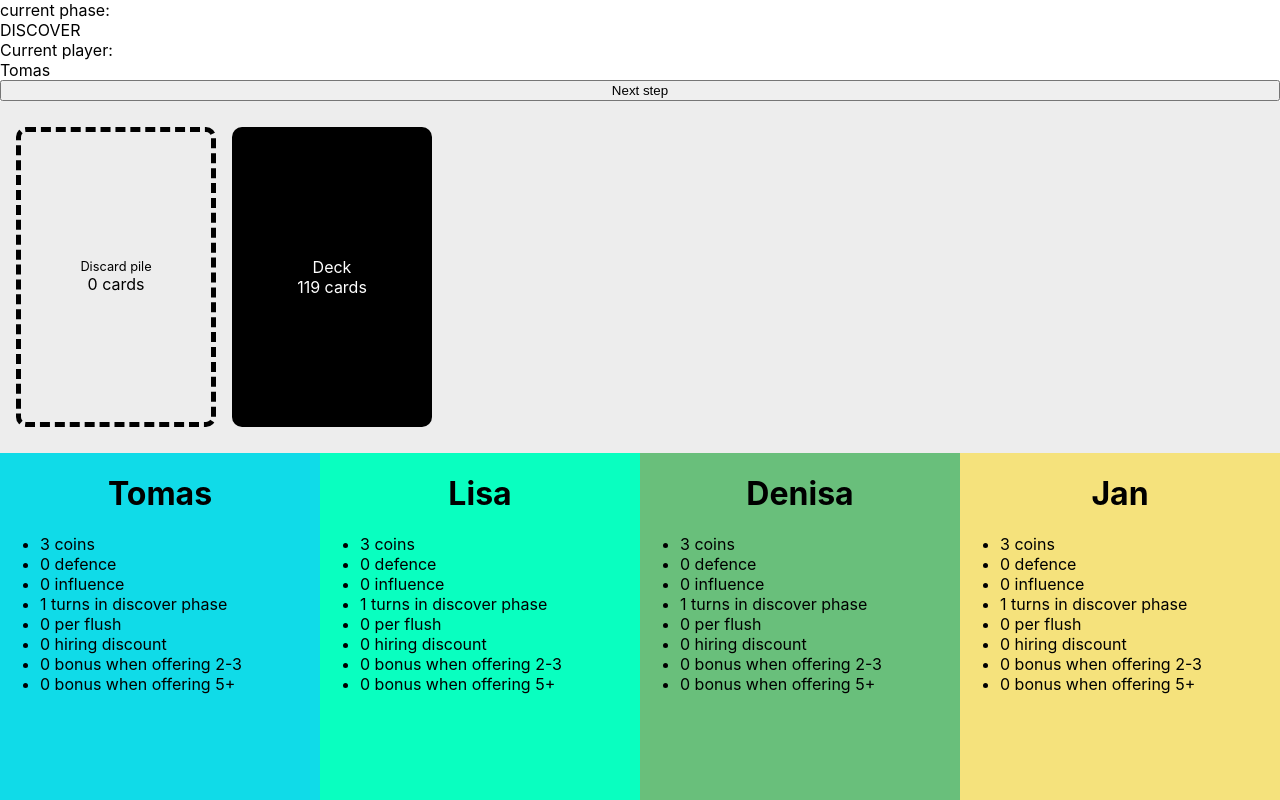
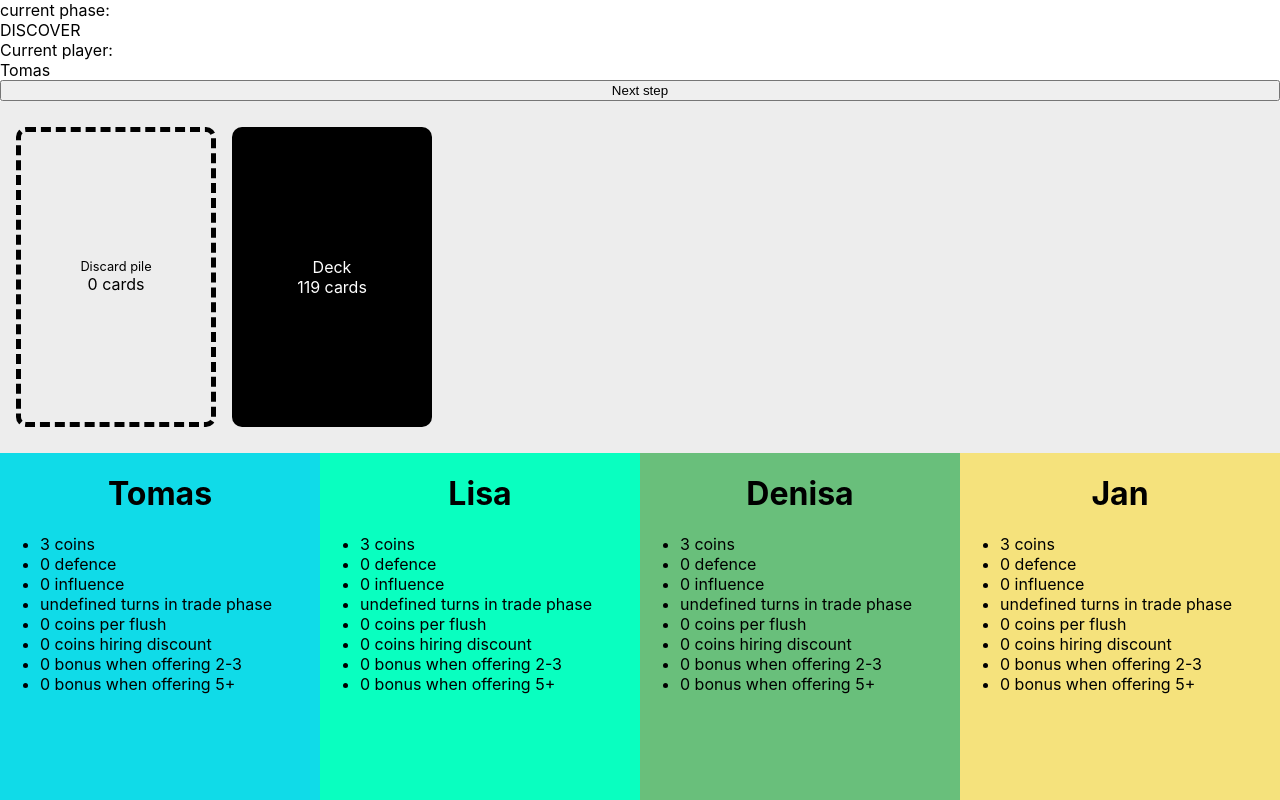
Before and after one commit to RassaLibre/PR-card-game, a React (Create React App) app: page / in a window 1280 px wide. Built offline with nearby package versions, Linux system fonts and the light colour scheme.

Commit message:
refactor the player component

```diff
--- a/src/components/Player/index.jsx
+++ b/src/components/Player/index.jsx
@@ -12,7 +12,7 @@ export default class Player extends React.PureComponent{
 			influence,
 			color,
 			name,
-			turnsInDiscoverPhase,
+			turnsInTradePhase,
 			perFlush,
 			hiringDiscount,
 			fiveAndMoreOfferedBonus,
@@ -23,14 +23,14 @@ export default class Player extends React.PureComponent{
 			<div className="player" style={{backgroundColor: color}}>
 				<h1 className="player__name">{name}</h1>
 				<ul>
-					<li>{coins + " coins"}</li>
-					<li>{defence + " defence"}</li>
-					<li>{influence + " influence"}</li>
-					<li>{turnsInDiscoverPhase + " turns in discover phase"}</li>
-					<li>{perFlush + " per flush"}</li>
-					<li>{hiringDiscount + " hiring discount"}</li>
-					<li>{twoOrTreeOfferedBonus + " bonus when offering 2-3"}</li>
-					<li>{fiveAndMoreOfferedBonus + " bonus when offering 5+"}</li>
+					<li>{`${coins} coins`}</li>
+					<li>{`${defence} defence`}</li>
+					<li>{`${influence} influence`}</li>
+					<li>{`${turnsInTradePhase} turns in trade phase`}</li>
+					<li>{`${perFlush} coins per flush`}</li>
+					<li>{`${hiringDiscount} coins hiring discount`}</li>
+					<li>{`${twoOrTreeOfferedBonus} bonus when offering 2-3`}</li>
+					<li>{`${fiveAndMoreOfferedBonus}  bonus when offering 5+`}</li>
 				</ul>
 				{isActive ? <p>Active!</p> : undefined}
 			</div>
```
